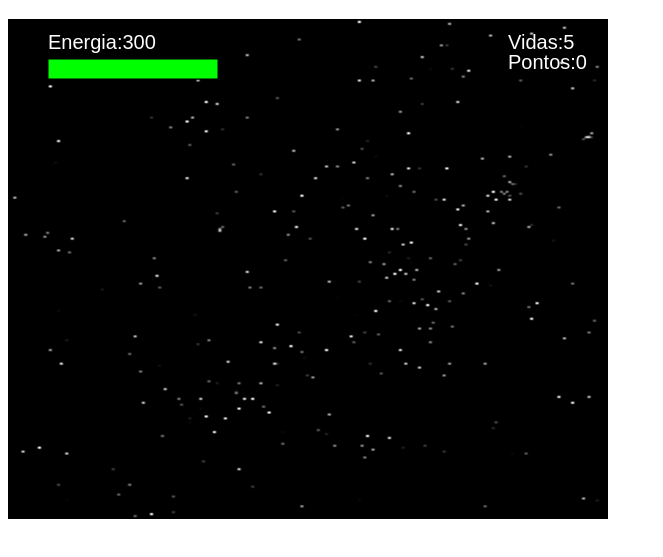
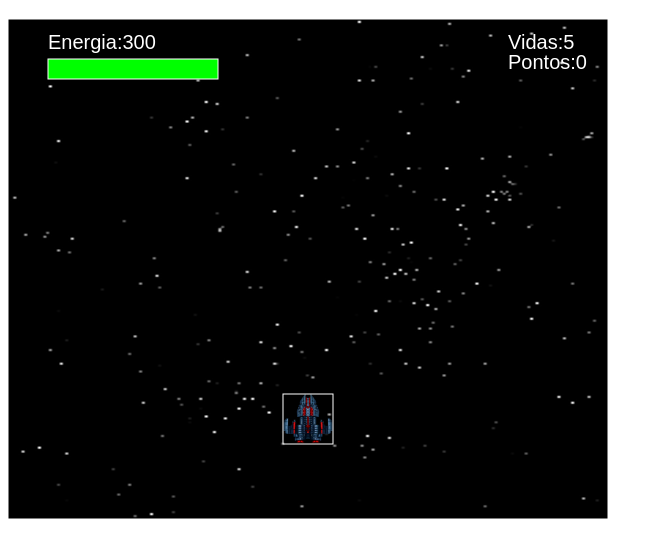
Before and after one commit to ufjf-dcc104/dcc104-canvas-exr02-luidgisarto, a plain HTML site: page index.html in a window 1280 px wide. Shown: the part 61-618 px from the top of the page, without its empty margins (0-663 px from the left). Drawn offline with Linux system fonts and the light colour scheme.

Commit message:
Ajustes de canvas

```diff
--- a/index.html
+++ b/index.html
@@ -26,9 +26,8 @@
     il.inicializar();
     level.imageLib = il;
     level.inicializar();
+    var dt = 1 / 60;
     desenha();
-    var fps = 60;
-    var dt = 1 / fps;
     habilitarControles(nave);
     function desenha() {
 
@@ -37,22 +36,24 @@
         nave.mover(dt);
         level.mover(dt);
 
+        nave.desenhar(ctx, il.images["nave"]);
+        level.desenhar(ctx);
+
+        if(level.atingido()){
+            console.log("teste");
+        }
+
         level.colidiuCom(nave,
             function (inimigo, alvo) {
                 inimigo.color = "green";
             });
 
-        nave.desenhar(ctx, il.images["nave"]);
-        level.desenhar(ctx);
-        level.atingido();
+        reiniciaInimigos();
 
-
-
-        reiniciaInimigos();
     }
 
     function obterNaveInicial(){
-        return new Sprite(250, 400, 50,50, "blue");
+        return new Sprite(300, 400, 50,50, "blue");
     }
 
     function reiniciaInimigos() {
@@ -90,13 +91,12 @@
 
     function habilitarControles(nave) {
         addEventListener("keydown", function (e) {
-          console.log(e.keyCode);
             switch (e.keyCode) {
                 case 32:
                     level.atirar(nave);
                     break;
                 case 65:
-                    nave.vx = 100;
+                    nave.vx = -100;
                     break;
                 case 68:
                     nave.vx = 100;
--- a/level.js
+++ b/level.js
@@ -1,5 +1,5 @@
 function Level() {
-    this.inimigos = 10;
+    this.inimigos = 7;
     this.sprites = [];
     this.tiros = [];
 }
@@ -7,10 +7,10 @@ function Level() {
 Level.prototype.inicializar = function () {
     for (var i = 0; i < this.inimigos; i++) {
         var inimigo = new Sprite();
-        inimigo.x = 20 + parseInt(Math.floor(Math.random() * 450));
-        inimigo.y = 20 + parseInt(Math.floor(Math.random() * 150));
+        inimigo.x = 20 + Math.floor(Math.random() * 450);
+        inimigo.y = 20 + Math.floor(Math.random() * 150);
         inimigo.angulo = -190;
-        inimigo.vy = 200;
+        inimigo.vy = 100;
         inimigo.color = "red";
         inimigo.width = 50;
         inimigo.height = 50;
@@ -52,15 +52,15 @@ Level.prototype.atirar = function (alvo) {
     if (alvo.cooldown > 0)
         return;
     var tiro = new Sprite();
-    tiro.x = alvo.x + 20;
-    tiro.y = alvo.y;
+    tiro.x = alvo.x;
+    tiro.y = alvo.y - 20;
     tiro.vy = -400;
     tiro.width = 10;
     tiro.height = 15;
     tiro.color = "orange";
     tiro.imgkey = "tiro";
     this.tiros.push(tiro);
-    alvo.cooldown = 0;
+    alvo.cooldown = 0.5;
 }
 
 Level.prototype.colidiuCom = function (alvo, resolveColisao) {
--- a/sprite.js
+++ b/sprite.js
@@ -14,16 +14,19 @@ function Sprite(x, y, w, h, cor) {
 }
 
 Sprite.prototype.desenhar = function (ctx, img) {
-  ctx.save();
+  // ctx.save();
   ctx.fillStyle = this.color;
-  ctx.drawImage(img, this.x, this.y, this.width, this.height);
-  ctx.translate(this.x, this.y);
-  ctx.rotate(this.angulo + Math.PI / 2);
-  ctx.beginPath();
-  ctx.closePath();
-  ctx.fill();
-  ctx.stroke();
-  ctx.restore()
+  ctx.drawImage(img, this.x-this.width/2, this.y-this.height/2, this.width, this.height);
+  ctx.strokeStyle = "white";
+  ctx.strokeRect(this.x-this.width/2, this.y-this.height/2, this.width, this.height);
+
+  // ctx.translate(this.x, this.y);
+  // ctx.rotate(this.angulo + Math.PI / 2);
+  // ctx.beginPath();
+  // ctx.closePath();
+  // ctx.stroke();
+  // ctx.fill();
+  // ctx.restore();
 };
 
 Sprite.prototype.mover = function (dt) {
```
